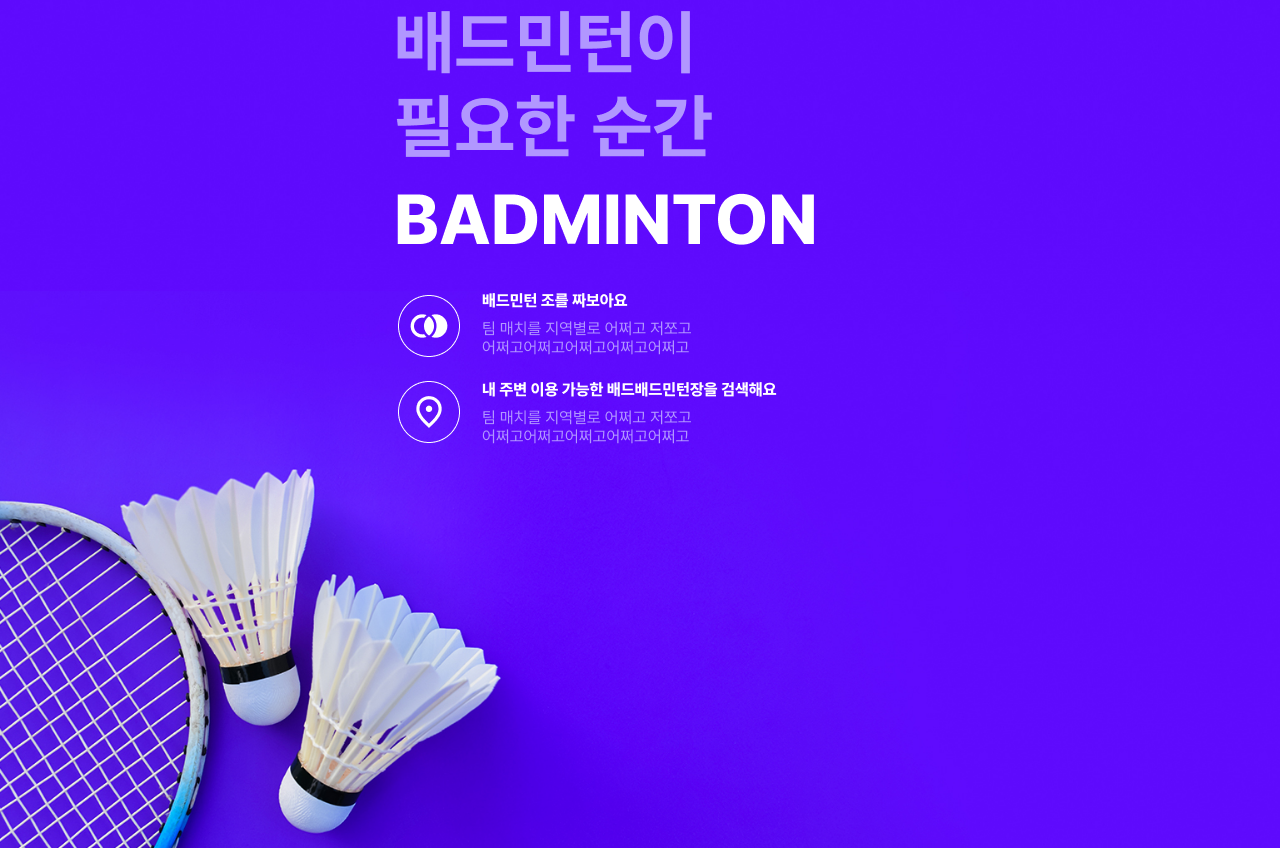
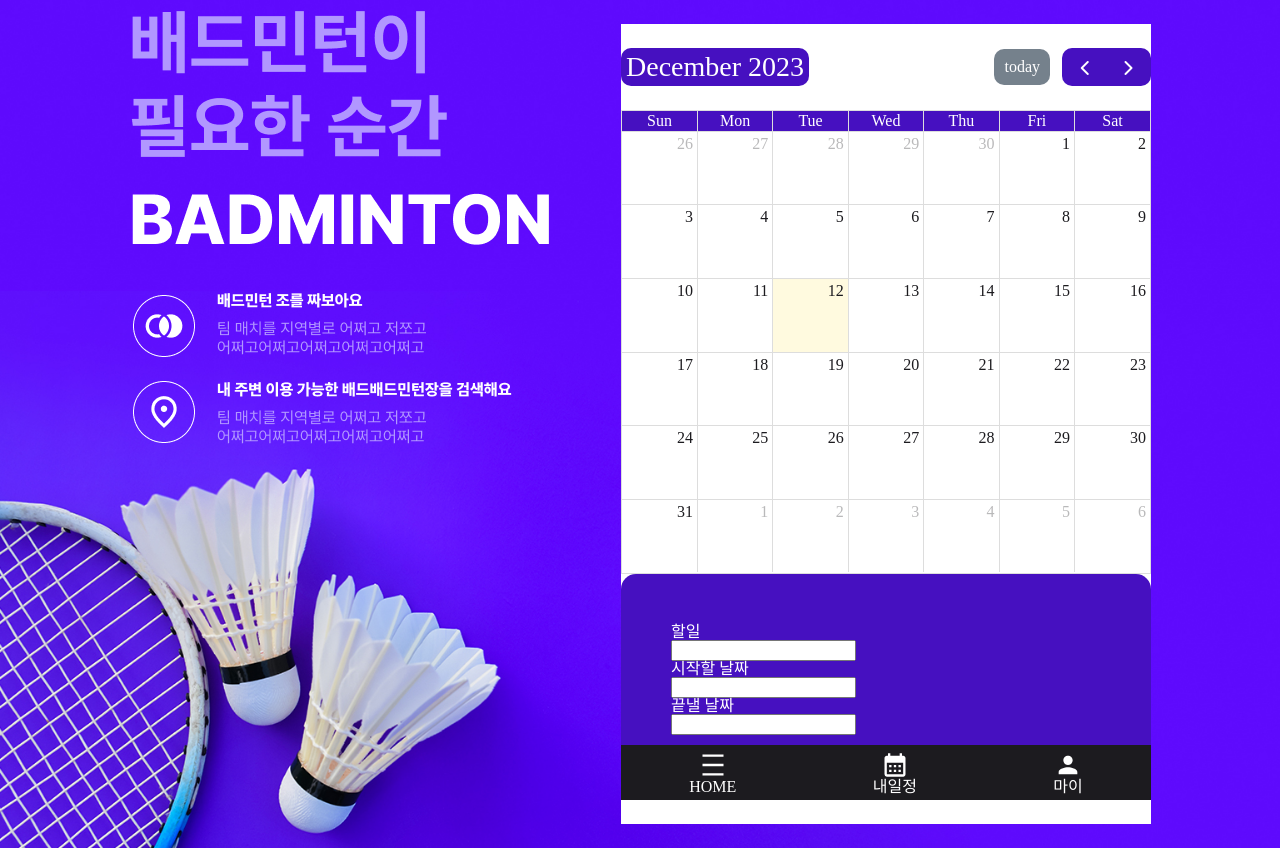
Before and after one commit to zziimm/teamstrong1000, a React (Create React App) app: page /myCalendar in a window 1280 px wide. Before the commit this address had no page. Built offline with nearby package versions, Linux system fonts and the light colour scheme; no server answers.

Commit message:
캘린더 만드는중

```diff
--- a/package.json
+++ b/package.json
@@ -3,6 +3,10 @@
   "version": "0.1.0",
   "private": true,
   "dependencies": {
+    "@fullcalendar/daygrid": "^6.1.9",
+    "@fullcalendar/interaction": "^6.1.9",
+    "@fullcalendar/react": "^6.1.9",
+    "@fullcalendar/timegrid": "^6.1.9",
     "@react-icons/all-files": "^4.1.0",
     "@reduxjs/toolkit": "^1.9.7",
     "@testing-library/jest-dom": "^5.17.0",
--- a/src/App.js
+++ b/src/App.js
@@ -1,6 +1,3 @@
-import Header from "./pages/Header";
-import NavList from "./pages/NavList";
-import PostList from "./pages/PostList";
 import { createGlobalStyle, styled } from "styled-components";
 import { Reset } from "styled-reset";
 
@@ -14,6 +11,7 @@ import imgBgTitle from "./img/background.title.png";
 import { ToastContainer } from "react-toastify";
 import 'react-toastify/dist/ReactToastify.css';
 import PostInsert from "./components/PostInsert";
+import MyCalendar from "./pages/MyCalendar";
 
 
 
@@ -66,6 +64,7 @@ function App() {
           <Route path="/" element={<BottomMenu />}>
             <Route path="/" element={<MainPage />}/>
             <Route path="/login" element={<Login />}/>
+            <Route path="/myCalendar" element={<MyCalendar />}/>
             <Route path="/signUp" element={<SignUp />}/>
             <Route path="/postInsert" element={<PostInsert />} />
           </Route>
--- a/src/pages/BottomMenu.js
+++ b/src/pages/BottomMenu.js
@@ -45,7 +45,7 @@ function BottomMenu(props) {
           <MdDensityMedium />
           HOME
         </ButtonStyle>
-        <ButtonStyle>
+        <ButtonStyle onClick={() => navigate('/myCalendar')}>
           <MdCalendarMonth />
           내일정
         </ButtonStyle>
--- /dev/null
+++ b/src/pages/MyCalendar.js
@@ -0,0 +1,153 @@
+import React, { Component } from "react";
+import dayGridPlugin from "@fullcalendar/daygrid";
+import timeGridPlugin from "@fullcalendar/timegrid";
+import interactionPlugin from "@fullcalendar/interaction";
+import FullCalendar from '@fullcalendar/react';
+import styled from "styled-components";
+import { useState } from "react";
+
+const CalendarWrapper = styled.div`
+  width: 530px;
+  height: 100vh;
+  background: #fff;
+
+  .fc-event {
+    background-color: #4610C0;
+    border: none;
+    border-radius: 15px;
+    padding: 1px 5px;
+    font-size: 12px;
+    font-weight: bold;
+  }
+  .fc-button {
+    background-color: #4610C0;
+    border: none;
+    border-radius: 10px;
+  }
+  .fc-button:hover {
+    background-color: #5E0AFD;
+  }
+  .fc-header-toolbar {
+    margin-top: 24px;
+  }
+  .fc-toolbar-title {
+    background-color: #4610C0;
+    color: #fff;
+    padding: 5px;
+    border-radius: 10px;
+  }
+  .fc-col-header {
+    background-color: #4610C0;
+    color: #fff;
+  }
+  /* thead tr th.fc-col-header:first-child,
+  thead tr th.fc-col-header:last-child {
+    background-color: #5E0AFD;
+  } */
+`;
+
+const InputArea = styled.div`
+  padding: 50px;
+  background: #4610C0;
+  border-radius: 15px;
+`;
+const InputH4 = styled.p`
+  color: #fff;
+`;
+const InputAreaDetail = styled.div`
+`;
+
+function MyCalendar(props) {
+  const [todo, setTodo] = useState();
+  const [inputStartDate, setInputStartDate] = useState();
+  const [inputEndDate, setInputEndDate] = useState();
+
+
+  const handletodo = (e) => {
+    setTodo(e.target.value)
+  };
+  const handleinputStartDate = (e) => {
+    setInputStartDate(e.target.value)
+  };
+  const handleInputEndDate = (e) => {
+    setInputEndDate(e.target.value)
+  };
+
+  const pushTodo = () => {
+
+  };
+
+
+
+
+  function accessToGeo (position) {
+    const positionObj = {
+        latitude: position.coords.latitude,
+        longitude: position.coords.longitude
+    }
+    console.log(positionObj)
+  }
+
+  function askForLocation () {
+    navigator.geolocation.getCurrentPosition(accessToGeo)
+  }
+  askForLocation();
+
+  return (
+    <>
+      <CalendarWrapper>
+        <FullCalendar
+          plugins={[dayGridPlugin, interactionPlugin]}
+          initialView="dayGridMonth"
+          dayMaxEvents={true}
+          events={[
+            {title:{todo}, start:{inputStartDate}, end:{inputEndDate}}
+          ]}
+          dateClick={() => {
+            alert('클릭')
+          }}
+          height={'550px'}
+          width={'500px'}
+          editable={true}
+        />
+        <InputArea>
+          <InputAreaDetail>
+            <InputH4>
+              할일
+            </InputH4>
+            <input value={todo} onChange={handletodo}/>
+          </InputAreaDetail>
+          <InputAreaDetail>
+            <InputH4>
+              시작할 날짜
+            </InputH4>
+            <input value={inputStartDate} onChange={handleinputStartDate}/>
+          </InputAreaDetail>
+          <InputAreaDetail>
+            <InputH4>
+              끝낼 날짜
+            </InputH4>
+            <input value={inputEndDate} onChange={handleInputEndDate}/>
+          </InputAreaDetail>
+
+        </InputArea>
+      </CalendarWrapper>
+    </>
+  );
+}
+
+export default MyCalendar;
+
+// class MyCalendar extends Component {
+//   render() {
+//       return (
+//         <div className="App">
+//           <FullCalendar
+//             defaultView="dayGridMonth"
+//             plugins={[ dayGridPlugin ]}
+//           />
+//         // </div>
+//       );
+//   }
+// }
+// export default MyCalendar;
```
Also changed, not shown: 1 other file (tests, documents, lock files or other folders).
